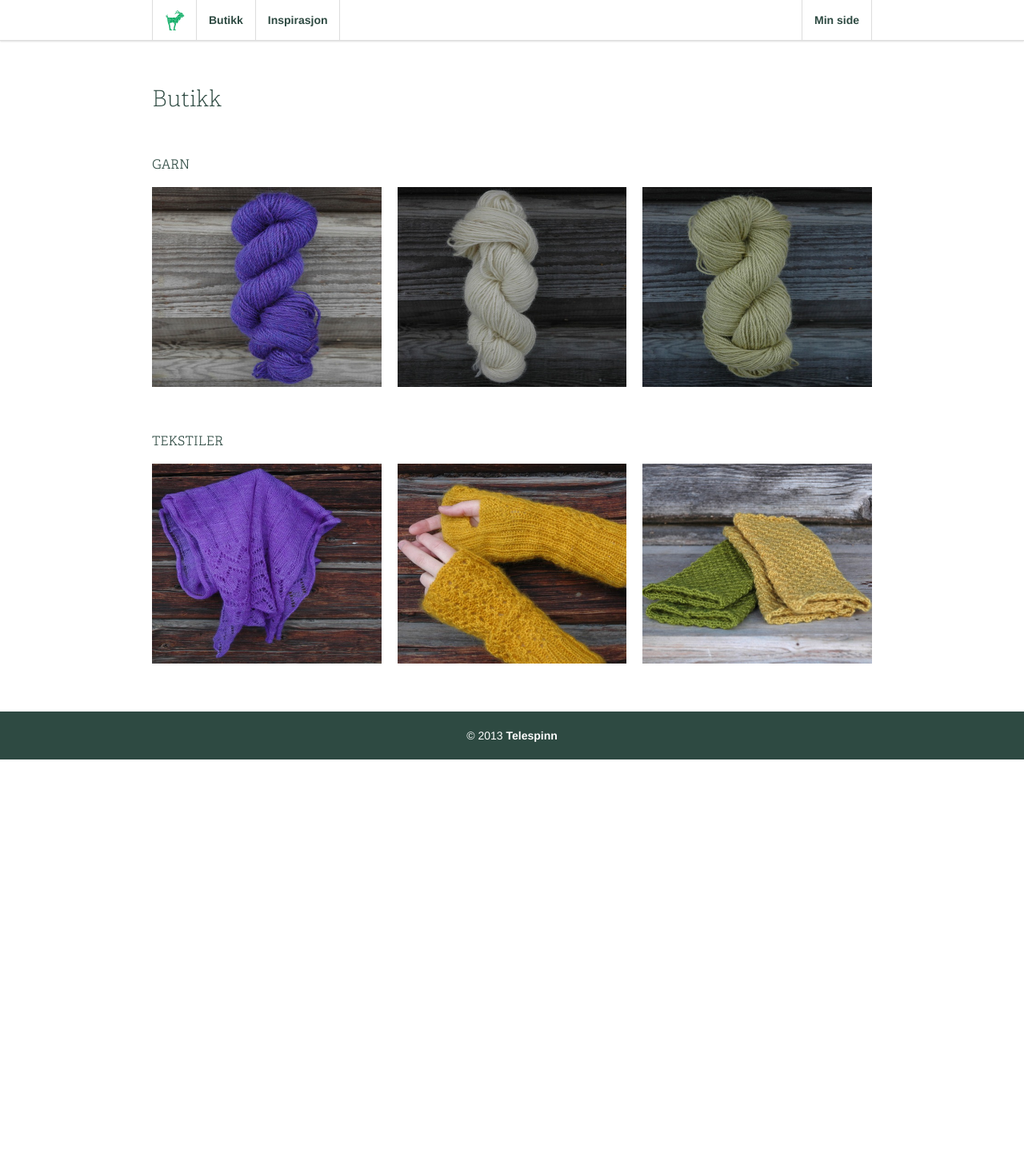
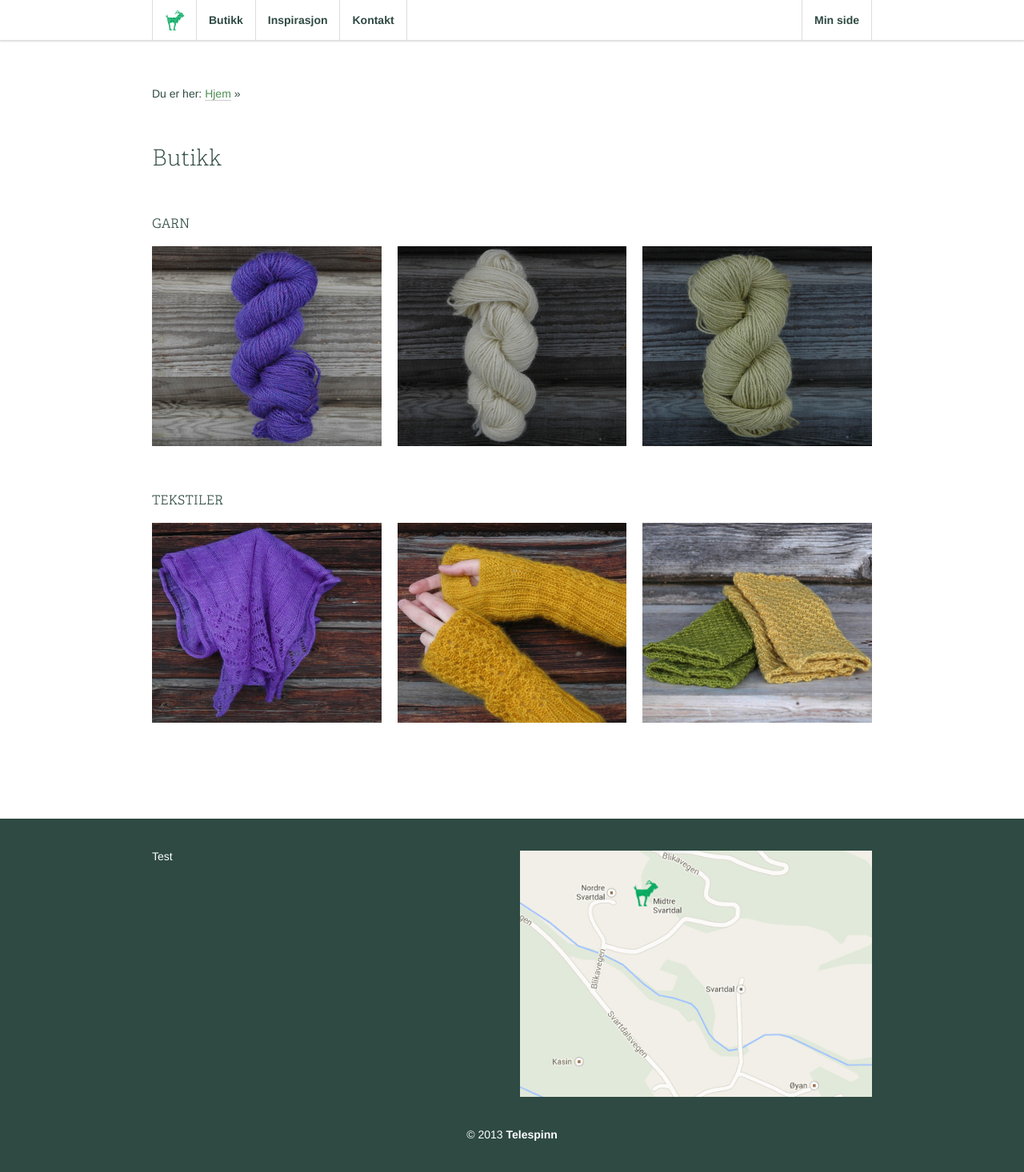
Before and after one commit to jwulf/telespinn, a PHP site: template templates/store/index.php in a window 1280 px wide. Shown: the whole page at 80% size. Before the commit the page ends 950 px from the top, so only its background shows below. Run offline with PHP 8.4, Linux system fonts and the light colour scheme; the template is opened without the code that fills it, so the values that code supplies are empty.

Commit message:
Aw yiss, motha fuckin bread crumbs

```diff
--- a/app/Telespinn/Telespinn.php
+++ b/app/Telespinn/Telespinn.php
@@ -14,4 +14,8 @@ class Telespinn
     public static function isIndex() {
         return (\Telespinn\URL::getSegment()) ? false : true;
     }
+
+    public static function isNotIndex() {
+        return (self::isIndex() == false) ? true : false;
+    }
 }
--- a/assets/stylesheets/less/style.less
+++ b/assets/stylesheets/less/style.less
@@ -314,6 +314,10 @@ code {
     padding-right: 25%;
   }
 }
+#page #breadcrumbs {
+  font-size: (@fontSize - 2);
+  margin-bottom: (@gridGutterWidth * 3);
+}
 #page .box {
   background-color: #ccc;
   height: 250px;
@@ -388,14 +392,32 @@ code {
 }
 
 /**
+* List
+*/
+.list {
+  list-style: none;
+  .list-item {
+    display: block;
+  }
+}
+
+/**
 * Main Footer
 */
 #footer {
   background-color: @colorTertiary;
   color: #fff;
   font-size: (@fontSize - 2);
-  height: (@gridGutterWidth * 3);
-  line-height: (@gridGutterWidth * 3);
-  margin-top: -(@gridGutterWidth * 3);
-  text-align: center;
+  xheight: (@gridGutterWidth * 3);
+  xline-height: (@gridGutterWidth * 3);
+  xmargin-top: -(@gridGutterWidth * 3);
+  padding: (@gridGutterWidth) 0;
 }
+#footer .grid-row {
+  margin-bottom: 0;
+  padding: (@gridGutterWidth) 0;
+}
+#footer img {
+  width: 100%;
+  height: auto;
+}
--- a/templates/index/footer.php
+++ b/templates/index/footer.php
@@ -1,6 +1,18 @@
     <footer id="footer">
       <div class="container">
-        &copy; 2013 <strong>Telespinn</strong>
+        <div class="grid-row">
+          <div class="grid-column grid-span-6">
+            Test
+          </div>
+          <div class="grid-column grid-span-6">
+            <img src="assets/images/map.png">
+          </div>
+        </div>
+        <div class="grid-row">
+          <div class="grid-align-center grid-column grid-span-12">
+            &copy; 2013 <strong>Telespinn</strong>
+          </div>
+        </div>
       </div>
     </footer>
     <script src="assets/scripts/jquery.js"></script>
--- a/templates/index/header.php
+++ b/templates/index/header.php
@@ -21,6 +21,7 @@
                 <a class="home-link" href="/"></a>
                 <a href="/butikk">Butikk</a>
                 <a href="/inspirasjon">Inspirasjon</a>
+                <a href="/kontakt">Kontakt</a>
               </div>
             </div>
             <div class="grid-column grid-span-4">
--- a/templates/profile/index.php
+++ b/templates/profile/index.php
@@ -1,6 +1,9 @@
 <div id="container">
   <div class="container">
     <div id="page">
+      <nav id="breadcrumbs">
+        Du er her: <a href="/">Hjem</a> » <a href="<?= \Telespinn\URL::toSelf(); ?>"><?= $data['pageTitle']; ?></a>
+      </nav>
       <h1>Min side</h1>
       <div class="grid-row">
         <div class="grid-column grid-span-12">
--- a/templates/store/index.php
+++ b/templates/store/index.php
@@ -1,6 +1,9 @@
 <div id="container">
   <div class="container">
     <div id="page">
+      <nav id="breadcrumbs">
+        Du er her: <a href="/">Hjem</a> » <a href="<?= \Telespinn\URL::toSelf(); ?>"><?= $data['pageTitle']; ?></a>
+      </nav>
       <h1>Butikk</h1>
       <div class="grid-row">
         <div class="grid-column grid-span-12">
```
Also changed, not shown: index.php (+7 -0 lines), templates/stories/index.php (+3 -0 lines), assets/images/map.png (added), assets/stylesheets/css/style.css.
